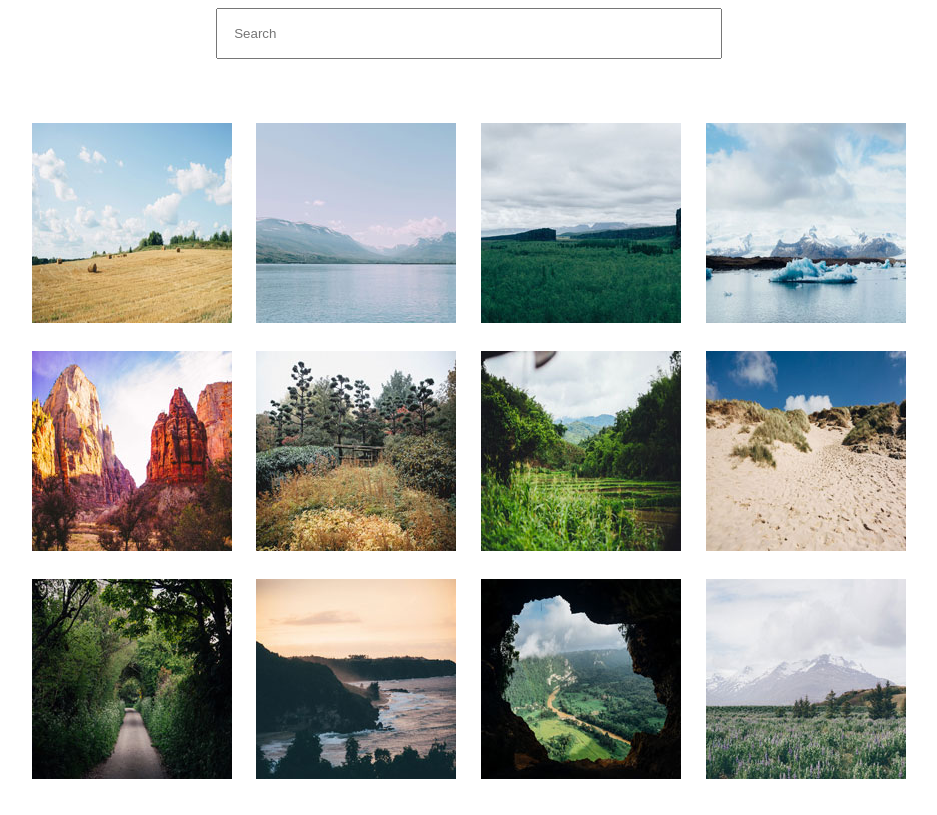
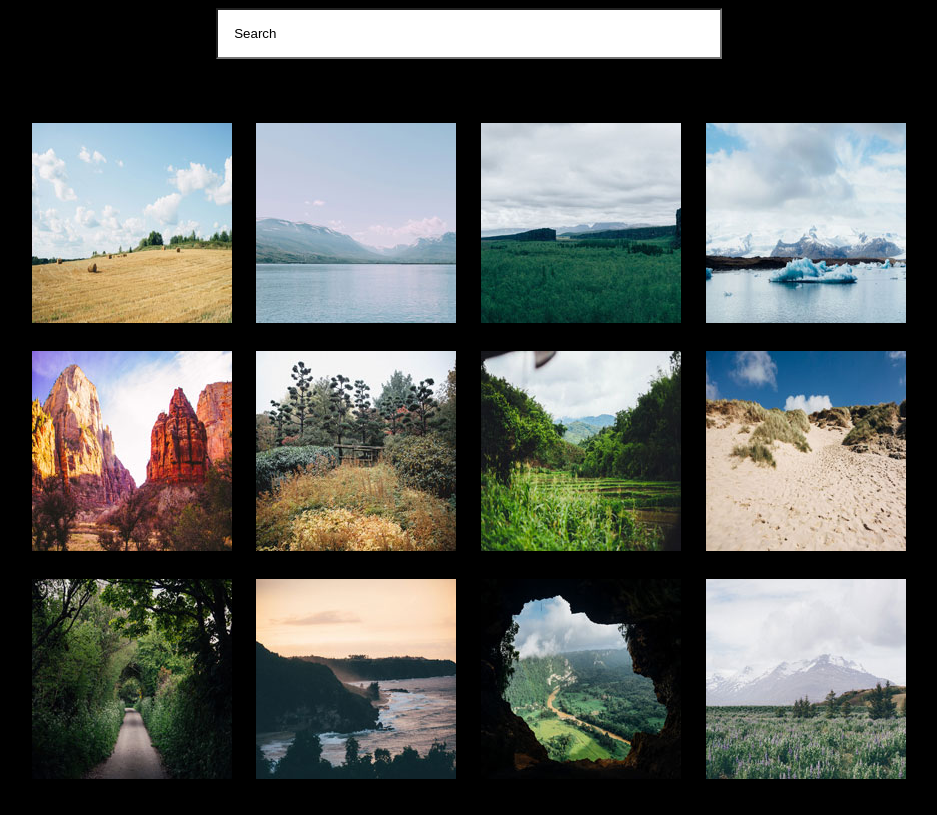
Before and after one commit to JeimyMH/Int-Photo-Gallery-Unit-5, a plain HTML site: page index.html in a window 1280 px wide. Shown: the whole page, without its empty margins (171-1108 px from the left). Drawn offline with Linux system fonts and the light colour scheme; some packages are replaced by stand-ins of ours; a script that the page names is missing.

Commit message:
Add files via upload

```diff
--- a/css/styles.css
+++ b/css/styles.css
@@ -1,6 +1,8 @@
+/* css styling for photo gallery project */
 *{
     box-sizing: border-box;
-  }
+    background-color:black;
+}
 
 .search-bar {
     display: flex;
@@ -11,8 +13,17 @@
 input#search {
     padding: 1rem;
     width: 40%;
+    background-color: white;
+ }
 
+::placeholder {
+    color: black;
  }
+
+div.gallery {
+    background-color: black;
+
+}
 
 main {
     max-width: 875px;
@@ -24,4 +35,4 @@ main {
     grid-template-columns: repeat(auto-fill, minmax(min(100%, 25ch), 1fr));
     grid-auto-rows: auto;
     gap: 1.5rem;
- }
+}
--- a/index.html
+++ b/index.html
@@ -1,3 +1,4 @@
+<!--Interactive photo gallery structure -->
 <!DOCTYPE html>
 <html lang="en">
 
@@ -62,11 +63,15 @@
     </main>
 
         <script src="js/app.js"></script>
-        <script src="js/baguetteBox.js"></script>
-        <script src="js/baguetteBox.min.js"></script>
         <script src="js/searchFilter.js"></script>
         <script src="https://cdnjs.cloudflare.com/ajax/libs/baguettebox.js/1.12.0/baguetteBox.min.js" async></script>
+        <script src="js/baguetteBox.min.js"></script>
+        <script src="js/baguetteBox.js"></script>
         <script> window.addEventListener('load', function() { baguetteBox.run('.gallery');});</script>
+
+
+
+
 
 </body>
 </html>
--- a/js/app.js
+++ b/js/app.js
@@ -1,2 +1,3 @@
+/* lightbox connection for search box, photo gallary project*/
 const search = new Filter('search', 'data-caption');
 baguetteBox.run('.gallery');
--- a/js/baguetteBox.js
+++ b/js/baguetteBox.js
@@ -3,6 +3,7 @@
  * @author  feimosi
  * @version 1.12.0
  * @url https://github.com/feimosi/baguetteBox.js
+ * lightbox plugin for photo gallary
  */
 
 /* global define, module */
```
Also changed, not shown: css/baguetteBox.min.css.css (added, +8 -0 lines), js/searchFilter.js (+3 -20 lines), js/baguetteBox.min.js, project resources/gallery_mockup.png (added), project resources/photo_captions.txt (added), 1 other file.
